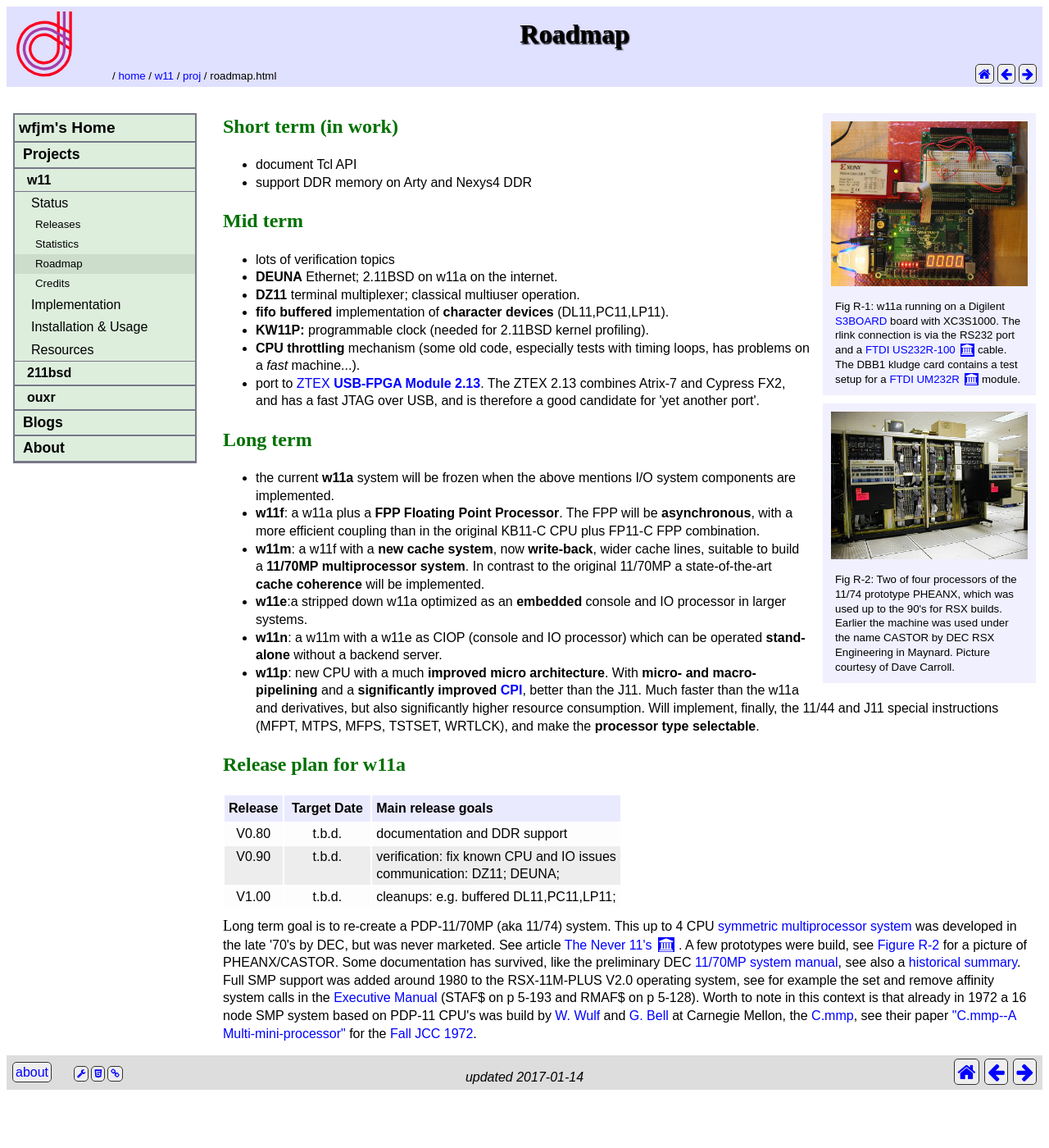
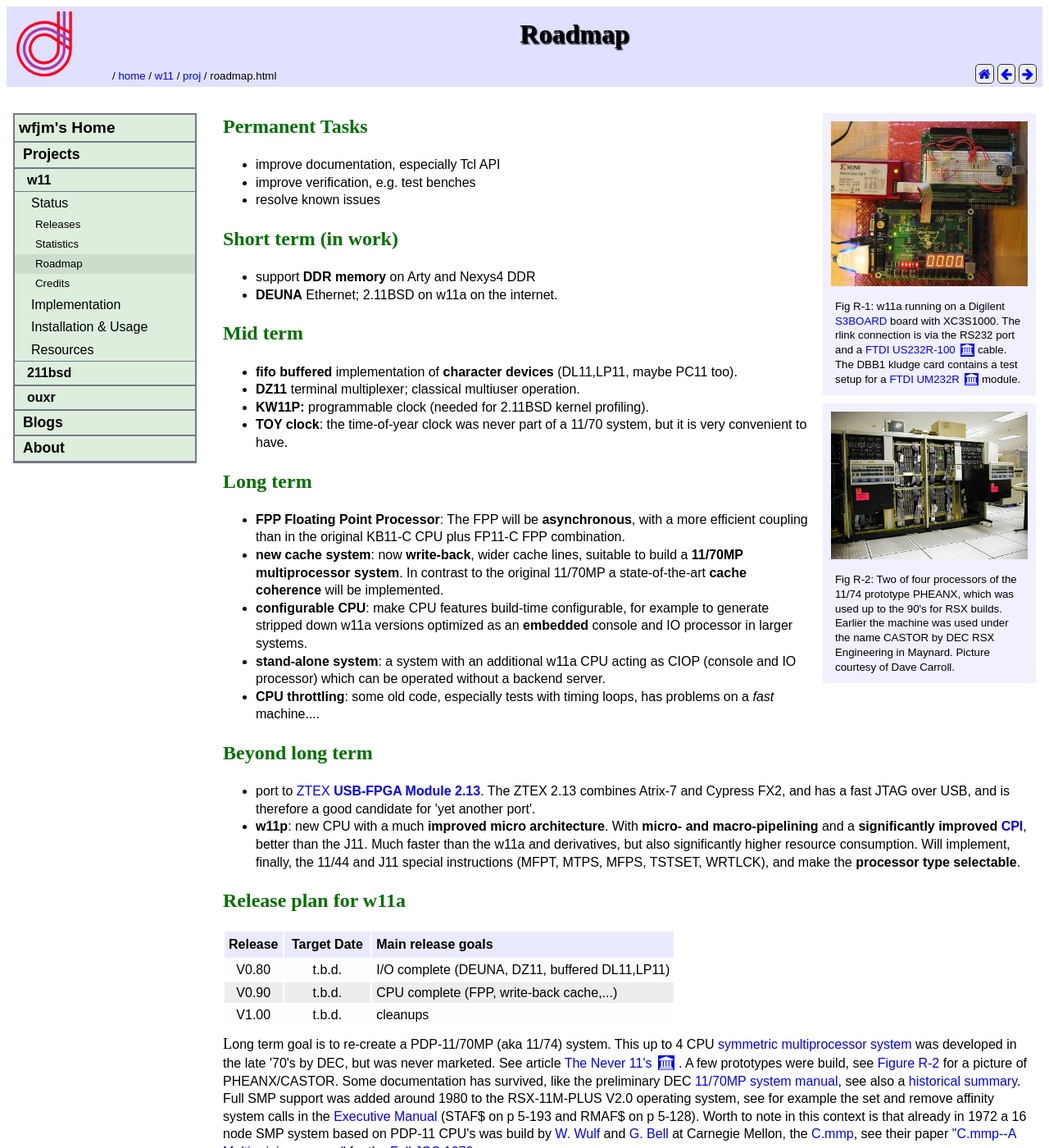
Before and after one commit to wfjm/wfjm.github.io, a Jekyll site: the page built from home/w11/proj/roadmap.html, in a window 1280 px wide and 1400 px high. Shown: the whole window at 82% size. Built offline with Jekyll 4.4.1, drawn with Linux system fonts in a browser that asks for light colours.

Commit message:
update roadmap

```diff
--- a/home/w11/proj/roadmap.html
+++ b/home/w11/proj/roadmap.html
@@ -2,7 +2,7 @@
 title:  "Roadmap"
 #
 my:
-  changedate: 2017-01-14
+  changedate: 2017-01-29
 ---
 {% capture caption_Fig_R_1 %}
     Fig R-1: w11a running on a Digilent
@@ -37,44 +37,55 @@
      caption=caption_Fig_R_2
 %}
 
+<h2 id="h_perm">Permanent Tasks</h2>
+<ul>
+  <li>improve documentation, especially Tcl API</li>
+  <li>improve verification, e.g. test benches</li>
+  <li>resolve known issues</li>
+</ul>
+
 <h2 id="h_short">Short term (in work)</h2>
 <ul>
-  <li>document Tcl API</li>
-  <li>support DDR memory on Arty and Nexys4 DDR</li>
+  <li>support <b>DDR memory</b> on Arty and Nexys4 DDR</li>
+  <li><b>DEUNA</b> Ethernet; 2.11BSD on w11a on the internet.</li>
 </ul>
 
 <h2 id="h_mid">Mid term</h2>
 <ul>
-  <li>lots of verification topics</li>
-  <li><b>DEUNA</b> Ethernet; 2.11BSD on w11a on the internet.</li>
+  <li><b>fifo buffered</b> implementation of <b>character devices</b>
+      (DL11,LP11, maybe PC11 too).</li>
   <li><b>DZ11</b> terminal multiplexer; classical multiuser operation.</li>
-  <li><b>fifo buffered</b> implementation of <b>character devices</b>
-      (DL11,PC11,LP11).</li>
   <li><b>KW11P:</b> programmable clock (needed for 2.11BSD kernel
       profiling).</li>
-  <li><b>CPU throttling</b> mechanism (some old code, especially tests
-         with timing loops, has problems on a <i>fast</i> machine...).</li>
+  <li><b>TOY clock</b>: the time-of-year clock was never part of a 11/70
+    system, but it is very convenient to have.</li>
+</ul>
+
+<h2 id="h_long">Long term</h2>
+<ul>
+  <li><b>FPP Floating Point Processor</b>:
+    The FPP will be <b>asynchronous</b>, with a more efficient coupling
+    than in the original KB11-C CPU plus FP11-C FPP combination.</li>
+  <li><b>new cache system</b>: now <b>write-back</b>, wider cache lines,
+    suitable to build a  <b>11/70MP multiprocessor system</b>.
+    In contrast to the original 11/70MP a state-of-the-art
+    <b>cache coherence</b> will be implemented.</li>
+  <li><b>configurable CPU</b>: make CPU features build-time configurable,
+    for example to generate stripped down w11a versions optimized as an
+    <b>embedded</b> console and IO processor in larger systems.</li>
+  <li><b>stand-alone system</b>: a system with an additional w11a CPU
+    acting as CIOP (console and IO processor) which can be operated
+    without a backend server.</li>
+  <li><b>CPU throttling</b>: some old code, especially tests with timing loops,
+    has problems on a <i>fast</i> machine....</li>
+</ul>
+
+<h2 id="h_beyond">Beyond long term</h2>
+<ul>
   <li>port to <a href="http://www.ztex.de/usb-fpga-2/usb-fpga-2.13.e.html">
       ZTEX <b>USB-FPGA Module 2.13</b></a>. The ZTEX 2.13 combines Atrix-7
       and Cypress FX2, and has a fast JTAG over USB, and is therefore a good
       candidate for 'yet another port'.</li>
-</ul>
-
-<h2 id="h_long">Long term</h2>
-<ul>
-  <li>the current <b>w11a</b> system will be frozen when the above
-    mentions I/O system components are implemented.</li>
-  <li><b>w11f</b>: a w11a plus a <b>FPP Floating Point Processor</b>.
-    The FPP will be <b>asynchronous</b>, with a more efficient coupling
-    than in the original KB11-C CPU plus FP11-C FPP combination.</li>
-  <li><b>w11m</b>: a w11f with a <b>new cache system</b>, now <b>write-back</b>,
-    wider cache lines, suitable to build a
-    <b>11/70MP multiprocessor system</b>. In contrast to the original 11/70MP
-    a state-of-the-art <b>cache coherence</b> will be implemented.</li>
-  <li><b>w11e</b>:a stripped down w11a optimized as an <b>embedded</b> console
-    and IO processor in larger systems.</li>
-  <li><b>w11n</b>: a w11m with a w11e as CIOP (console and IO processor)
-    which can be operated <b>stand-alone</b> without a backend server.</li>
   <li><b>w11p</b>: new CPU with a much <b>improved micro architecture</b>.
     With <b>micro- and macro-pipelining</b> and a <b>significantly improved
     <a href="https://en.wikipedia.org/wiki/Cycles_per_instruction">CPI</a></b>,
@@ -101,20 +112,20 @@
     <tr>
       <td class="va-top ha-center">V0.80</td>
       <td class="va-top ha-center">t.b.d.</td>
-      <td class="va-top">documentation and DDR support</td>
+      <td class="va-top">I/O complete (DEUNA, DZ11, buffered DL11,LP11)
+      </td>
     </tr>
     <!-- v0.9 -->
     <tr>
       <td class="va-top ha-center">V0.90</td>
       <td class="va-top ha-center">t.b.d.</td>
-      <td class="va-top">verification: fix known CPU and IO issues<br>
-                         communication: DZ11; DEUNA;</td>
+      <td class="va-top">CPU complete (FPP, write-back cache,...)</td>
     </tr>
     <!-- v1.0 -->
     <tr>
       <td class="va-top ha-center">V1.00</td>
       <td class="va-top ha-center">t.b.d.</td>
-      <td class="va-top">cleanups: e.g. buffered DL11,PC11,LP11; </td>
+      <td class="va-top">cleanups</td>
     </tr>
     </tbody>
 </table>
```
